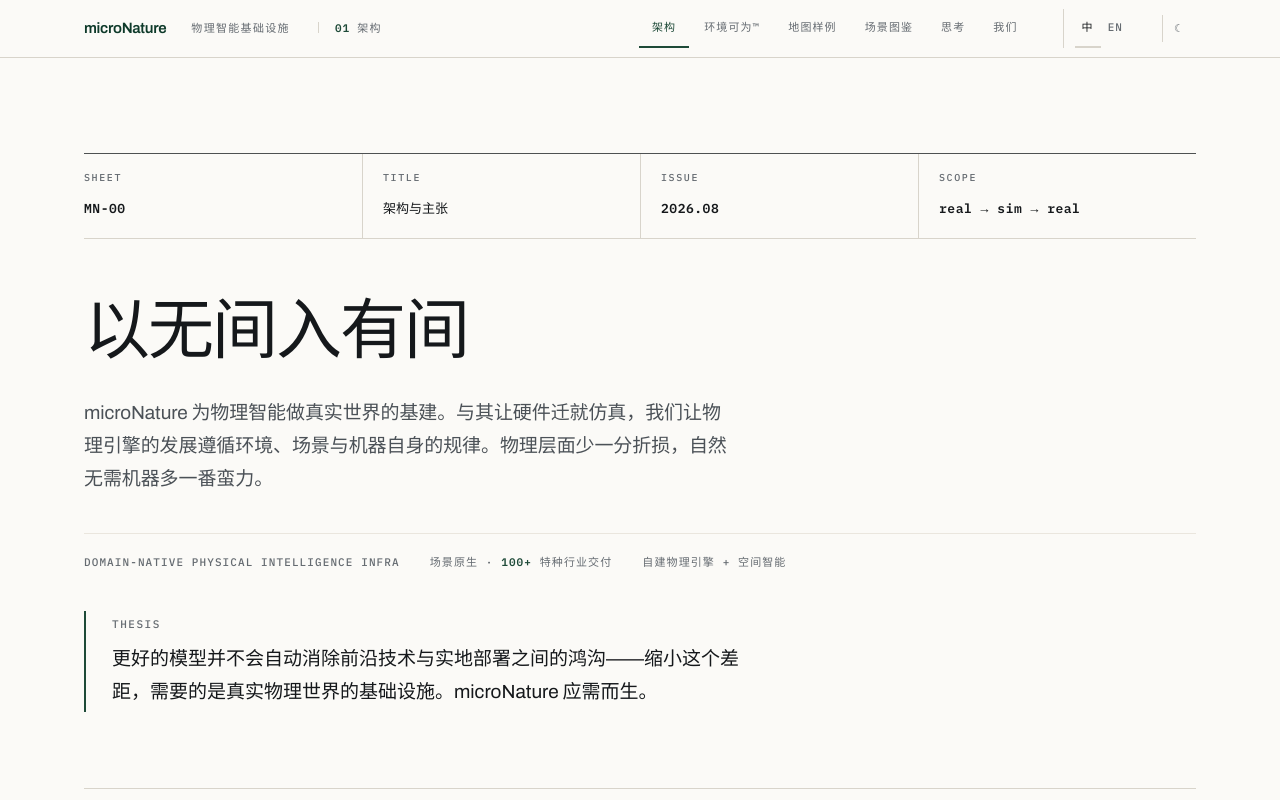
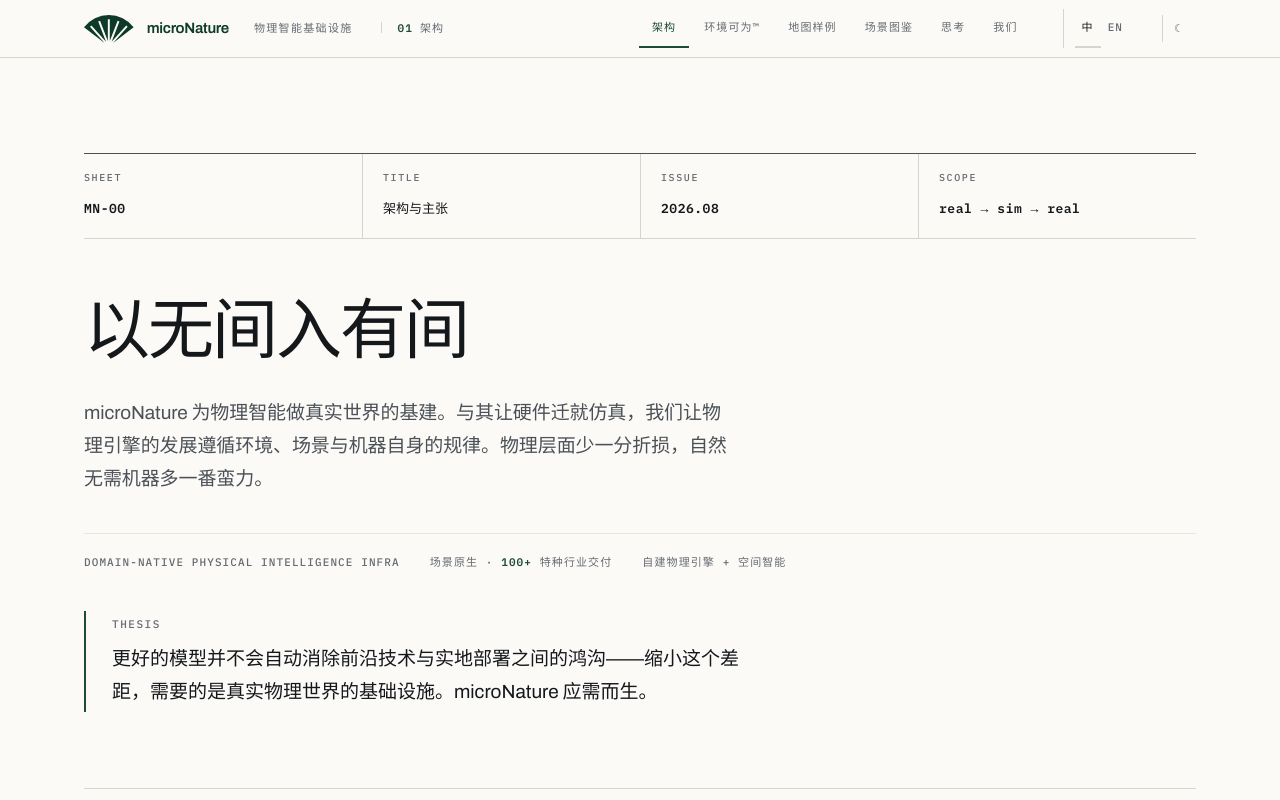
Before and after one commit to ni9htytwo/micronature-site, a plain HTML site: page index.html in a window 1280 px wide. Shown: the top 800 px of the page. Drawn offline with Linux system fonts and the light colour scheme.

Commit message:
Nav: add pine mark as horizontal lockup across all 12 pages (logo guidelines v1.0)

```diff
--- a/index.html
+++ b/index.html
@@ -26,7 +26,7 @@ document.documentElement.setAttribute('data-theme',t);})();
 
 <nav class="nav" aria-label="站点导航">
   <div class="nav-in">
-    <a class="nav-mark" href="index.html">microNature<span>物理智能基础设施</span></a>
+    <a class="nav-mark" href="index.html"><svg class="nav-mark-logo" viewBox="0 0 1200 676.829" aria-hidden="true"><g transform="scale(756.283448) translate(0.79335,1.00000)"><path d="M0.79335 -0.60876 A1.00000 1.00000 0 0 0 -0.79335 -0.60876 L-0.13692 -0.10506 L-0.60199 -0.62158 L-0.55525 -0.66367 L-0.09017 -0.14715 L-0.33925 -0.79603 L-0.28053 -0.81857 L-0.03145 -0.16969 L-0.03145 -0.86473 L0.03145 -0.86473 L0.03145 -0.16969 L0.28053 -0.81857 L0.33925 -0.79603 L0.09017 -0.14715 L0.55525 -0.66367 L0.60199 -0.62158 L0.13692 -0.10506 Z" fill="currentColor"/></g></svg>microNature<span>物理智能基础设施</span></a>
     <span class="nav-here" aria-hidden="true"></span>
     <div class="nav-links">
       <span class="cur" aria-current="page">架构</span>
```
